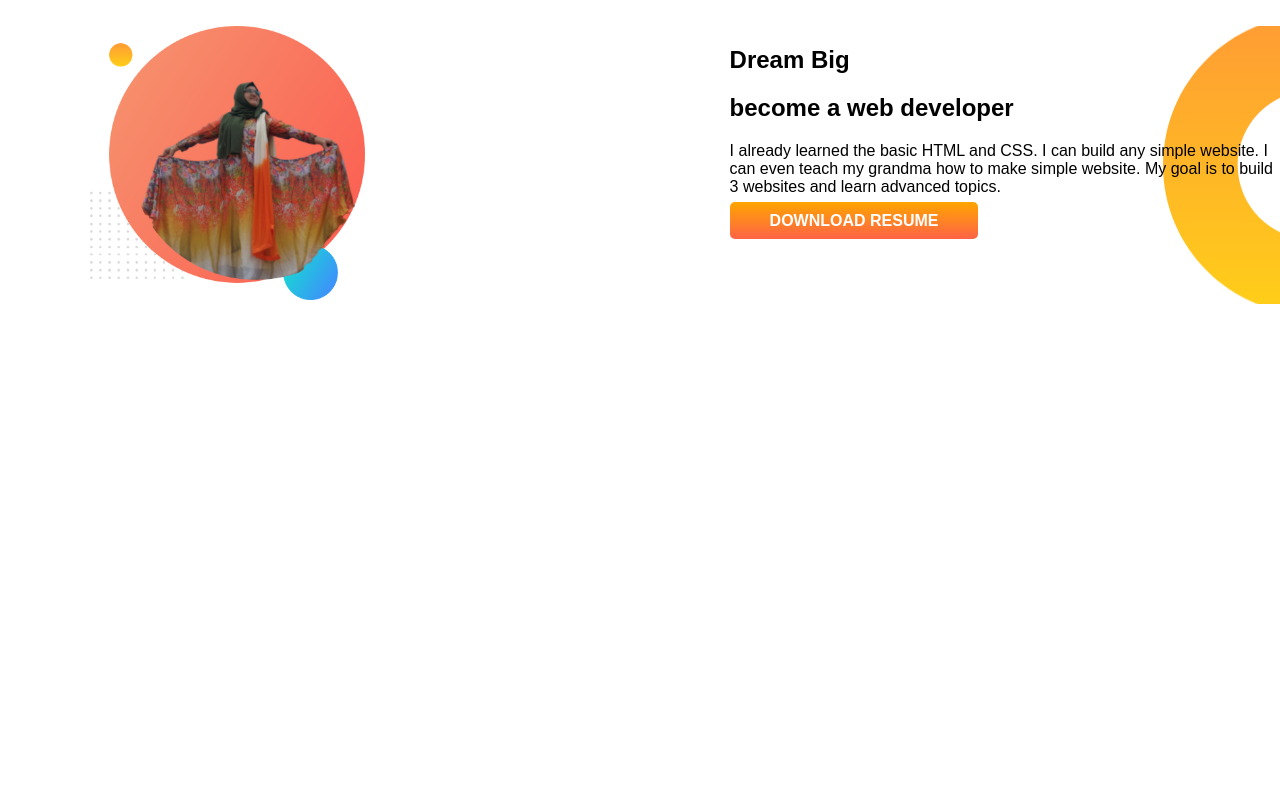
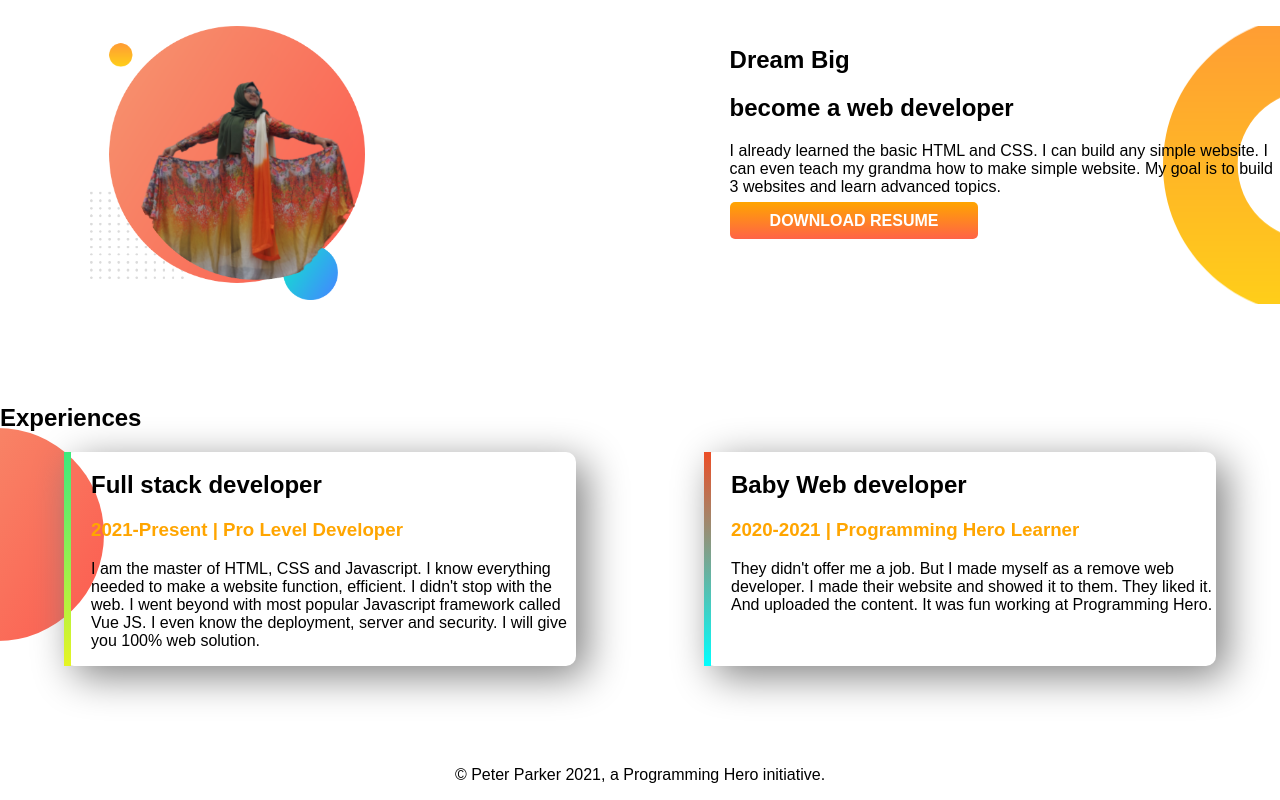
Before and after one commit to nawrin120/my-portfolio, a plain HTML site: page index.html in a window 1280 px wide. Shown: the part 318-1118 px from the top of the page. Before the commit the page ends 800 px from the top, so only its background shows below. Drawn offline with Linux system fonts and the light colour scheme; a web font is replaced by a local one.

Commit message:
footer and experience added

```diff
--- a/index.html
+++ b/index.html
@@ -16,7 +16,7 @@
 </head>
 
 <body>
-    <section class="top-banner">
+    <section class="top-banner flexible-container">
         <div class="half-width">
             <h1>Welcome to</h1>
             <h1> <span class="orange"> web develop </span> world !</h1>
@@ -31,7 +31,7 @@
             <img src="my pic/1st web pic.png" alt="">
         </div>
     </section>
-    <section class="dream-big">
+    <section class="dream-big flexible-container">
         <div class="half-width">
             <img src="my pic/shampa.png" alt="">
 
@@ -48,6 +48,37 @@
         </div>
 
     </section>
+    <section class="experience-area">
+        <h1>Experiences</h1>
+        <div class="flexible-container">
+            <div id="full-stack" class="experience-item">
+                <h1>Full stack developer</h1>
+                <h3 class="orange">2021-Present | Pro Level Developer</h3>
+                <p>
+                    I am the master of HTML, CSS and Javascript. I know everything needed to make a website function,
+                    efficient. I didn't stop with the web. I went beyond with most popular Javascript framework called
+                    Vue
+                    JS. I even know the deployment, server and security. I will give you 100% web solution.
+                </p>
+            </div>
+            <div id="web-dev" class="experience-item">
+                <h1>Baby Web developer</h1>
+                <h3 class="orange">2020-2021 | Programming Hero Learner</h3>
+                <p>
+
+                    They didn't offer me a job. But I made myself as a remove web developer. I made their website and
+                    showed
+                    it to them. They liked it. And uploaded the content. It was fun working at Programming Hero.
+                </p>
+            </div>
+        </div>
+
+    </section>
+    <footer>
+        <p>
+            © Peter Parker 2021, a Programming Hero initiative.
+        </p>
+    </footer>
 </body>
 
 </html>
--- a/style.css
+++ b/style.css
@@ -5,7 +5,7 @@ body{
 .orange{
     color: orange;
 }
-section{
+.flexible-container{
     display: flex;
     margin-bottom: 100px;
 
@@ -35,3 +35,30 @@ section{
     background-repeat:no-repeat;
     background-position: right;
 }
+.experience-area{
+    background-image: url(images/exp-bg.png);
+    background-repeat: no-repeat;
+    background-position:left ;
+}
+.experience-item{
+    width: 40%;
+    margin-left: 5%;
+    margin-right: 5%;
+    padding-left: 20px;
+    box-shadow: 10px 10px 40px gray;
+    border-radius: 10px;
+
+}
+#web-dev{
+    border-left: 7px solid;
+    border-image: linear-gradient(rgb(238, 77, 37), cyan);
+    border-image-slice: 1;
+}
+#full-stack{
+    border-left: 7px solid;
+    border-image: linear-gradient(rgb(60, 233, 126), rgb(231, 245, 35));
+    border-image-slice: 1;
+}
+footer p{
+    text-align: center;
+}
```
Also changed, not shown: my pic/20210517_170038-removebg-preview (1).png (deleted), my pic/IMG-20201005-WA0005.jpg (deleted), my pic/IMG-20201005-WA0037.jpg (deleted), my pic/IMG-20210201-WA0000.jpg (deleted), my pic/download.jpg (deleted), my pic/images (1).jpg (deleted), my pic/images (2).jpg (deleted), my pic/jw-5d15f032182f45.92816921.jpeg (deleted), my pic/thumb2-gray-background-with-blue-circle-circle-background-blue-lines-circle-background-creative-circles-background.jpg (deleted), 2 other files.
